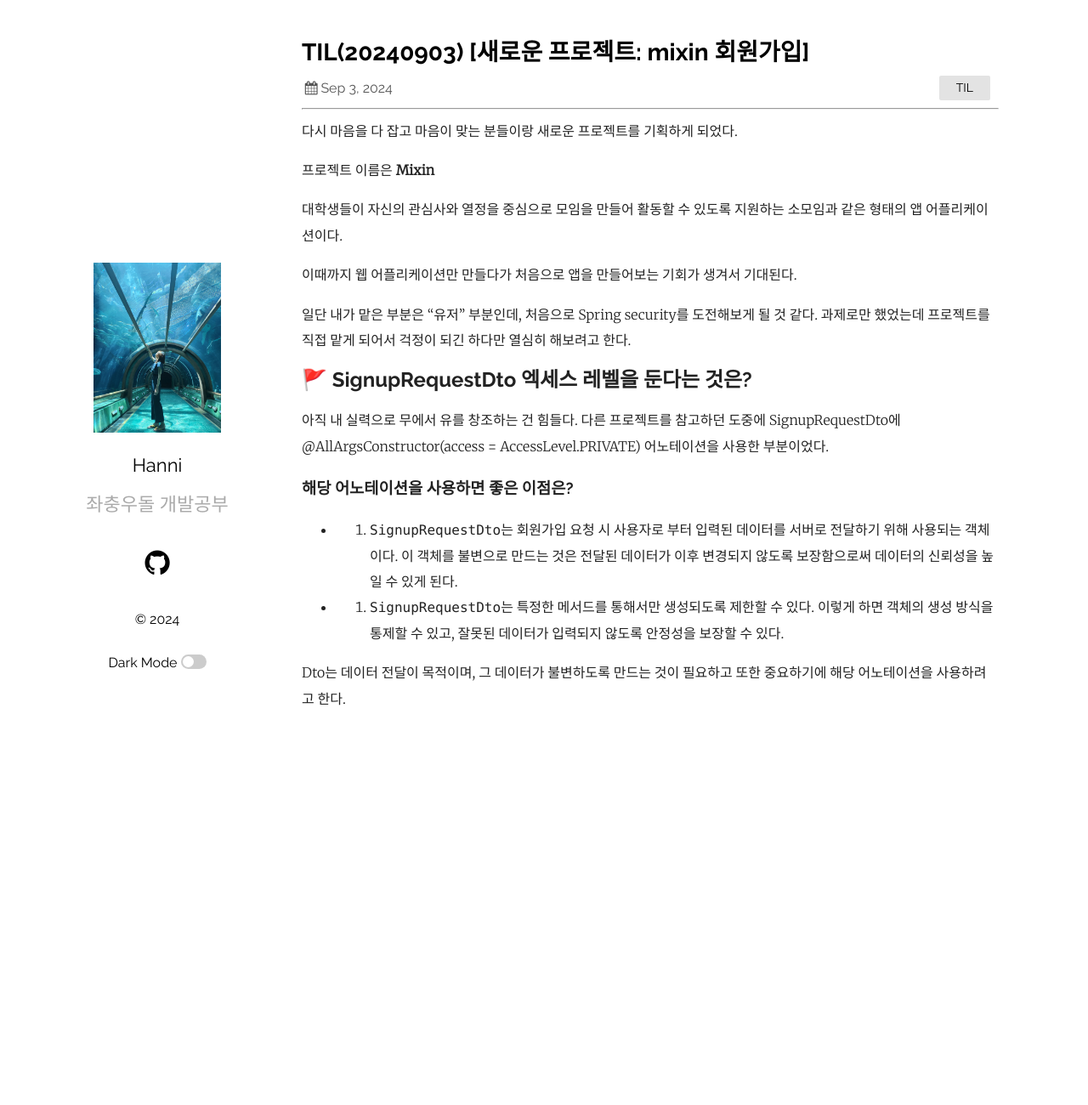
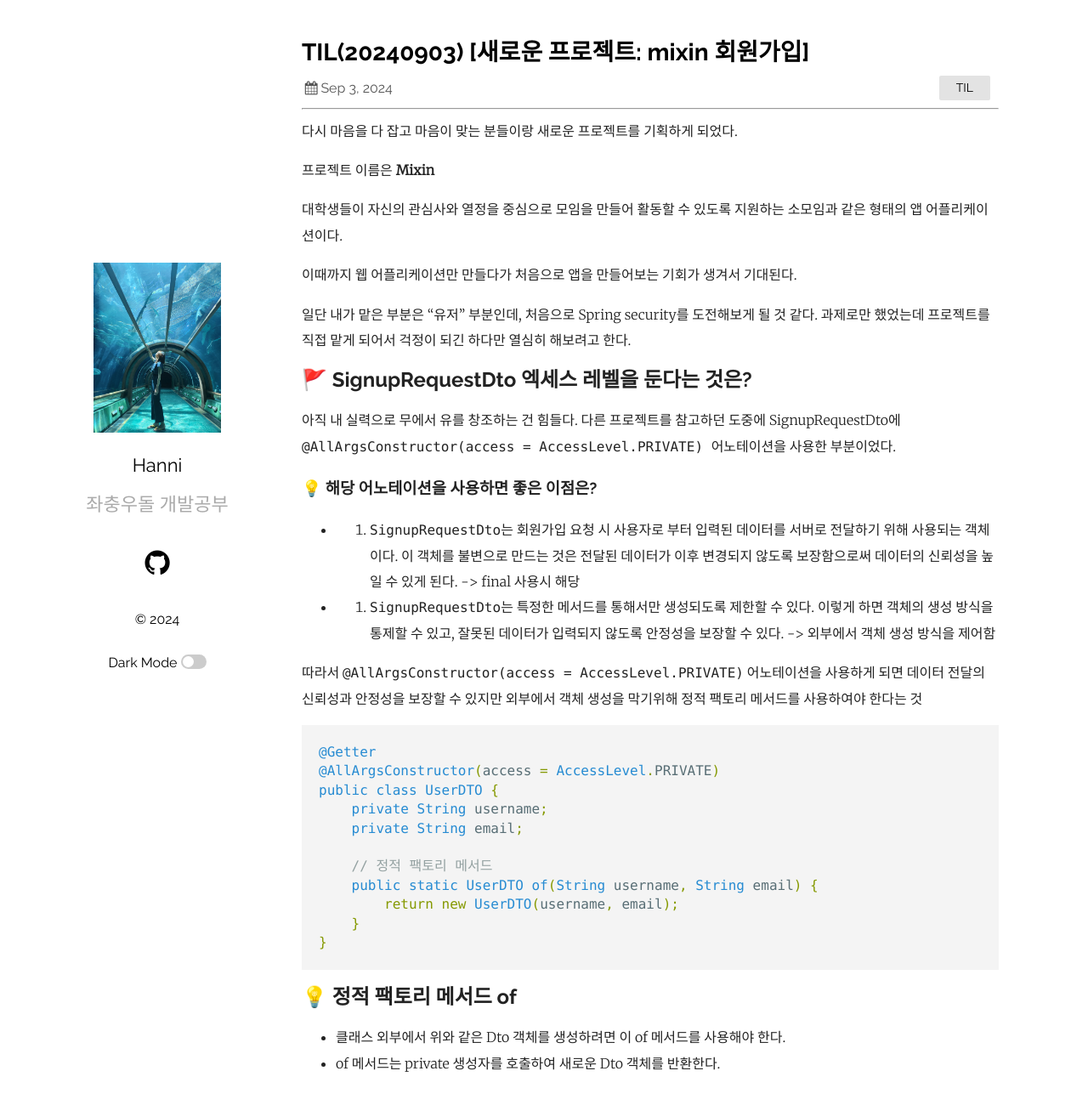
Before and after one commit to HaejungHan/HaejungHan.previous.blog, a Jekyll site: the page built from _posts/2024-09/2024-09-03- mixin 프로젝트 회원가입.markdown, in a window 1280 px wide and 1311 px high. Shown: the top 1300 px of the window at 85% size. Built offline with Jekyll 4.4.1, drawn with Linux system fonts in a browser that asks for light colours.

Commit message:
20240903

````diff
--- a/_posts/2024-09/2024-09-03- mixin 프로젝트 회원가입.markdown
+++ b/_posts/2024-09/2024-09-03- mixin 프로젝트 회원가입.markdown
@@ -21,10 +21,31 @@ categories: TIL
 ## 🚩 SignupRequestDto 엑세스 레벨을 둔다는 것은?
 
 아직 내 실력으로 무에서 유를 창조하는 건 힘들다.
-다른 프로젝트를 참고하던 도중에 SignupRequestDto에 @AllArgsConstructor(access = AccessLevel.PRIVATE) 어노테이션을 사용한 부분이었다.
+다른 프로젝트를 참고하던 도중에 SignupRequestDto에 `@AllArgsConstructor(access = AccessLevel.PRIVATE) `어노테이션을 사용한 부분이었다.
 
-### 해당 어노테이션을 사용하면 좋은 이점은?
-- 1. `SignupRequestDto`는 회원가입 요청 시 사용자로 부터 입력된 데이터를 서버로 전달하기 위해 사용되는 객체이다. 이 객체를 불변으로 만드는 것은 전달된 데이터가 이후 변경되지 않도록 보장함으로써 데이터의 신뢰성을 높일 수 있게 된다.
--  2. `SignupRequestDto`는 특정한 메서드를 통해서만 생성되도록 제한할 수 있다. 이렇게 하면 객체의 생성 방식을 통제할 수 있고, 잘못된 데이터가 입력되지 않도록 안정성을 보장할 수 있다.
+### 💡 해당 어노테이션을 사용하면 좋은 이점은?
 
-Dto는 데이터 전달이 목적이며, 그 데이터가 불변하도록 만드는 것이 필요하고 또한 중요하기에 해당 어노테이션을 사용하려고 한다.
+- 1. `SignupRequestDto`는 회원가입 요청 시 사용자로 부터 입력된 데이터를 서버로 전달하기 위해 사용되는 객체이다. 이 객체를 불변으로 만드는 것은 전달된 데이터가 이후 변경되지 않도록 보장함으로써 데이터의 신뢰성을 높일 수 있게 된다. -> final 사용시 해당
+
+-  2. `SignupRequestDto`는 특정한 메서드를 통해서만 생성되도록 제한할 수 있다. 이렇게 하면 객체의 생성 방식을 통제할 수 있고, 잘못된 데이터가 입력되지 않도록 안정성을 보장할 수 있다. -> 외부에서 객체 생성 방식을 제어함
+
+따라서 `@AllArgsConstructor(access = AccessLevel.PRIVATE)` 어노테이션을 사용하게 되면 데이터 전달의 신뢰성과 안정성을 보장할 수 있지만 외부에서 객체 생성을 막기위해 정적 팩토리 메서드를 사용하여야 한다는 것
+
+```java
+@Getter
+@AllArgsConstructor(access = AccessLevel.PRIVATE)
+public class UserDTO {
+    private String username;
+    private String email;
+
+    // 정적 팩토리 메서드
+    public static UserDTO of(String username, String email) {
+        return new UserDTO(username, email);
+    }
+}
+```
+
+## 💡 정적 팩토리 메서드 of
+
+- 클래스 외부에서 위와 같은 Dto 객체를 생성하려면 이 of 메서드를 사용해야 한다.
+- of 메서드는 private 생성자를 호출하여 새로운 Dto 객체를 반환한다.
````
